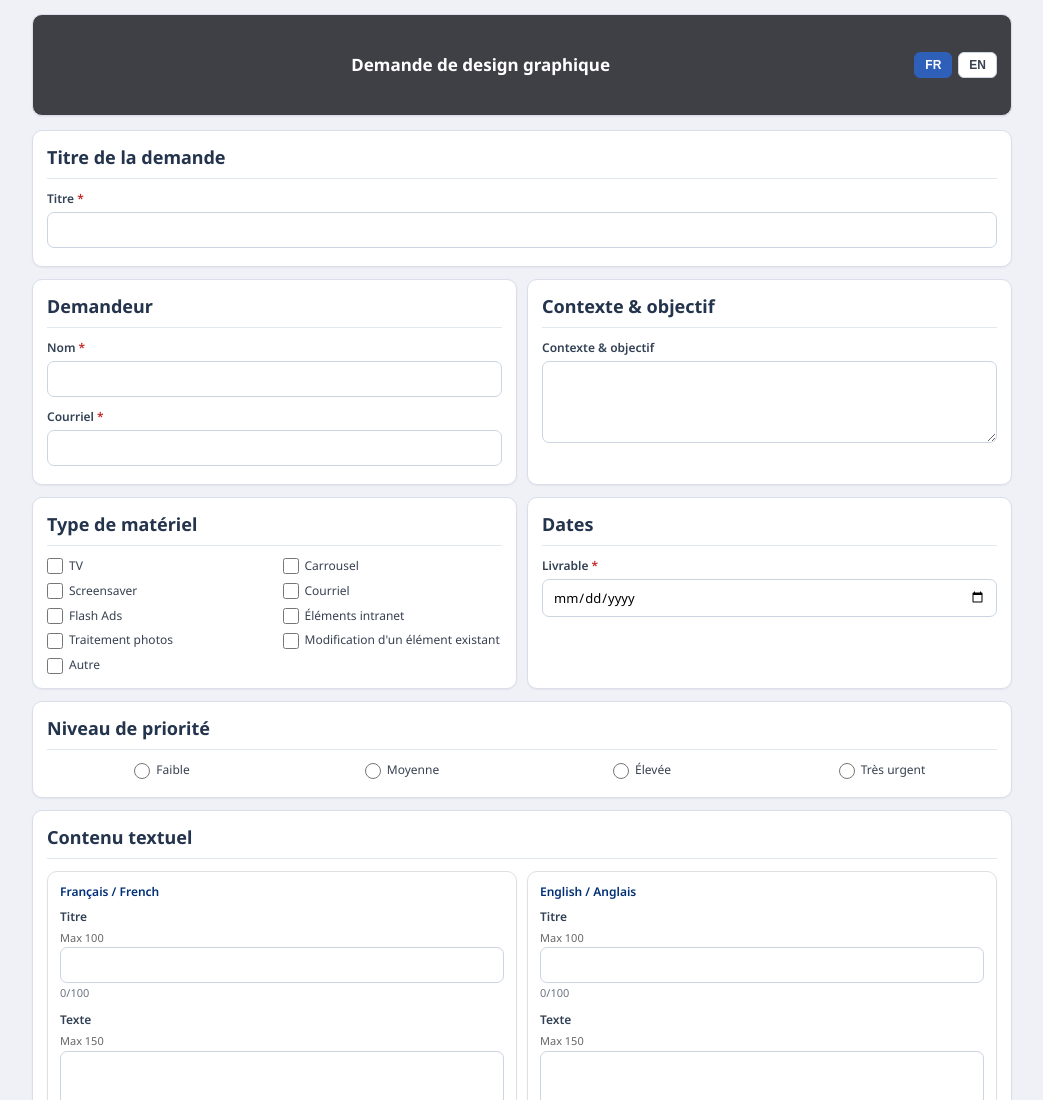
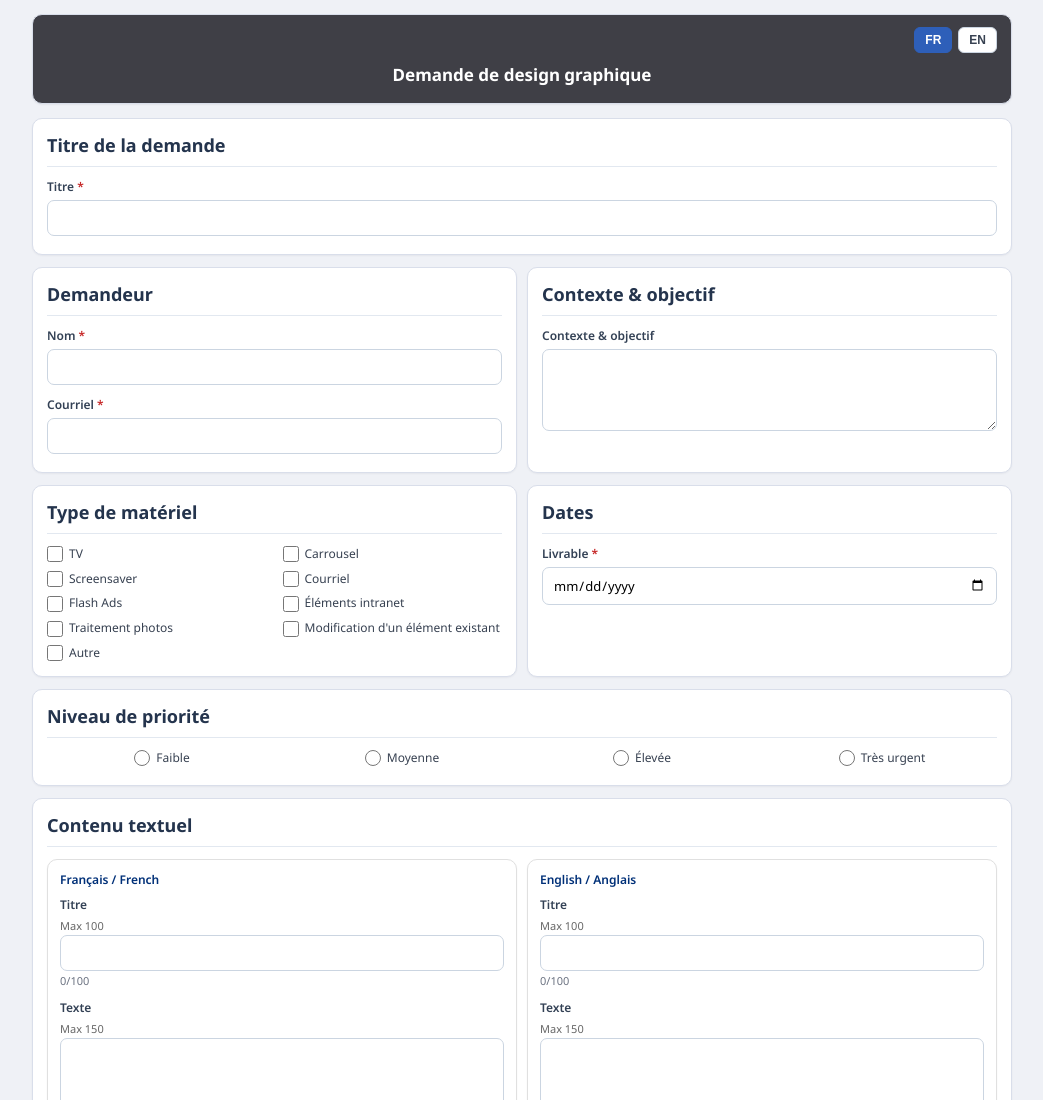
Before and after one commit to alex-5000/Demande-de-design, a website: page index.html in a window 1280 px wide. Shown: the top 1100 px of the page, without its empty margins (118-1161 px from the left). Drawn offline with Linux system fonts and the light colour scheme.

Commit message:
Ajuste la bannière: bloc langue au-dessus du titre

```diff
--- a/index.html
+++ b/index.html
@@ -508,9 +508,10 @@
         }
 
         .banner {
+            display: block;
             max-width: 980px;
             margin: 0 auto 14px;
-            padding: 37px 14px;
+            padding: 12px 14px 16px;
             background: #3f3f46;
             border: 1px solid var(--panel-border);
             border-radius: 10px;
@@ -520,7 +521,18 @@
             z-index: 1000;
         }
 
+        .banner-top {
+            display: flex;
+            justify-content: flex-end;
+            margin-bottom: 10px;
+        }
+
+        .banner-title-block {
+            text-align: center;
+        }
+
         .banner h1 {
+            margin: 0;
             font-size: 17px;
             font-weight: 700;
             color: #ffffff;
@@ -749,6 +761,13 @@
 </head>
 <body>
     <div class="banner" id="banner">
+        <div class="banner-top">
+            <div class="language-toggle">
+                <button id="lang-fr-btn" class="active">FR</button>
+                <button id="lang-en-btn">EN</button>
+            </div>
+        </div>
+        <div class="banner-title-block">
             <h1 id="banner-title">
                 <span class="banner-main-title lang-fr">Demande de design graphique</span>
                 <span class="banner-main-title lang-en">Graphic Design Request</span>
@@ -758,9 +777,6 @@
                     <span class="banner-meta-item right" id="banner-meta-date"></span>
                 </span>
             </h1>
-        <div class="language-toggle">
-            <button id="lang-fr-btn" class="active">FR</button>
-            <button id="lang-en-btn">EN</button>
         </div>
     </div>
 
```
Lines whose indentation alone changed are shown as unchanged.
